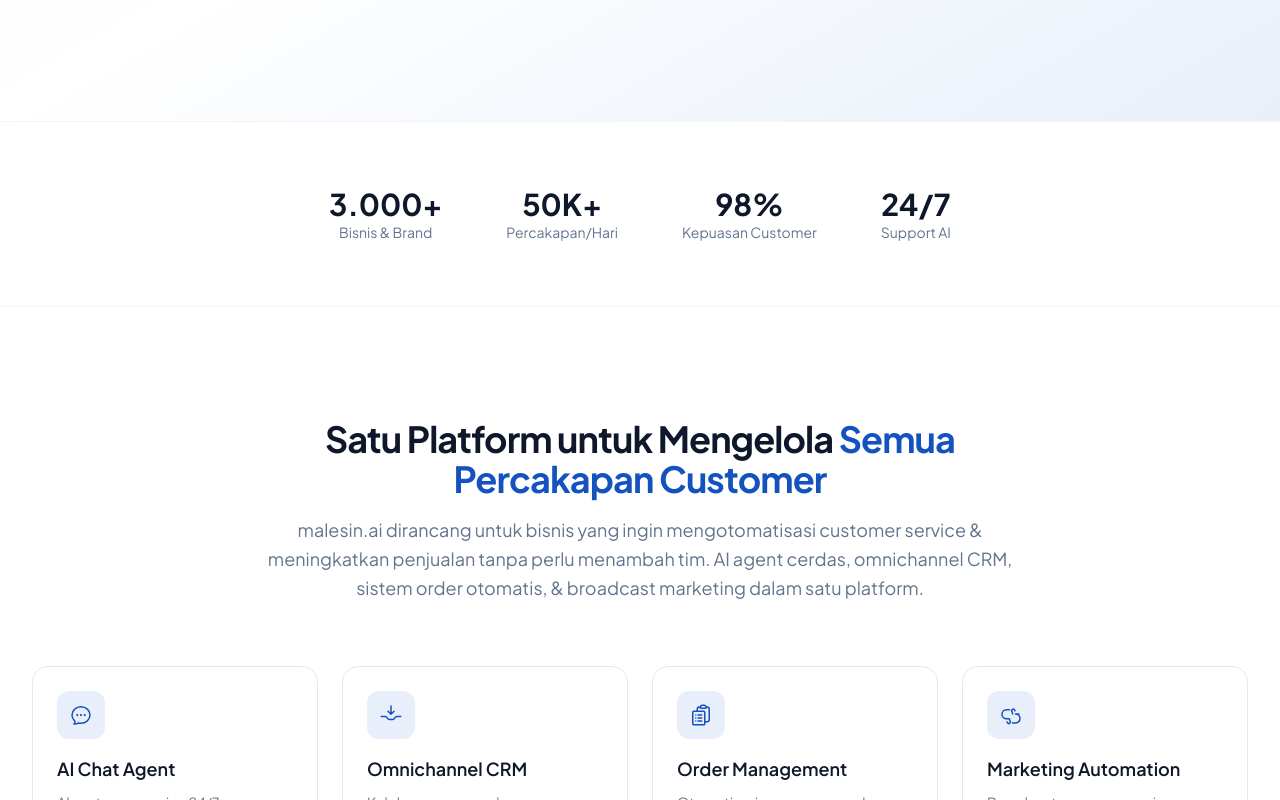
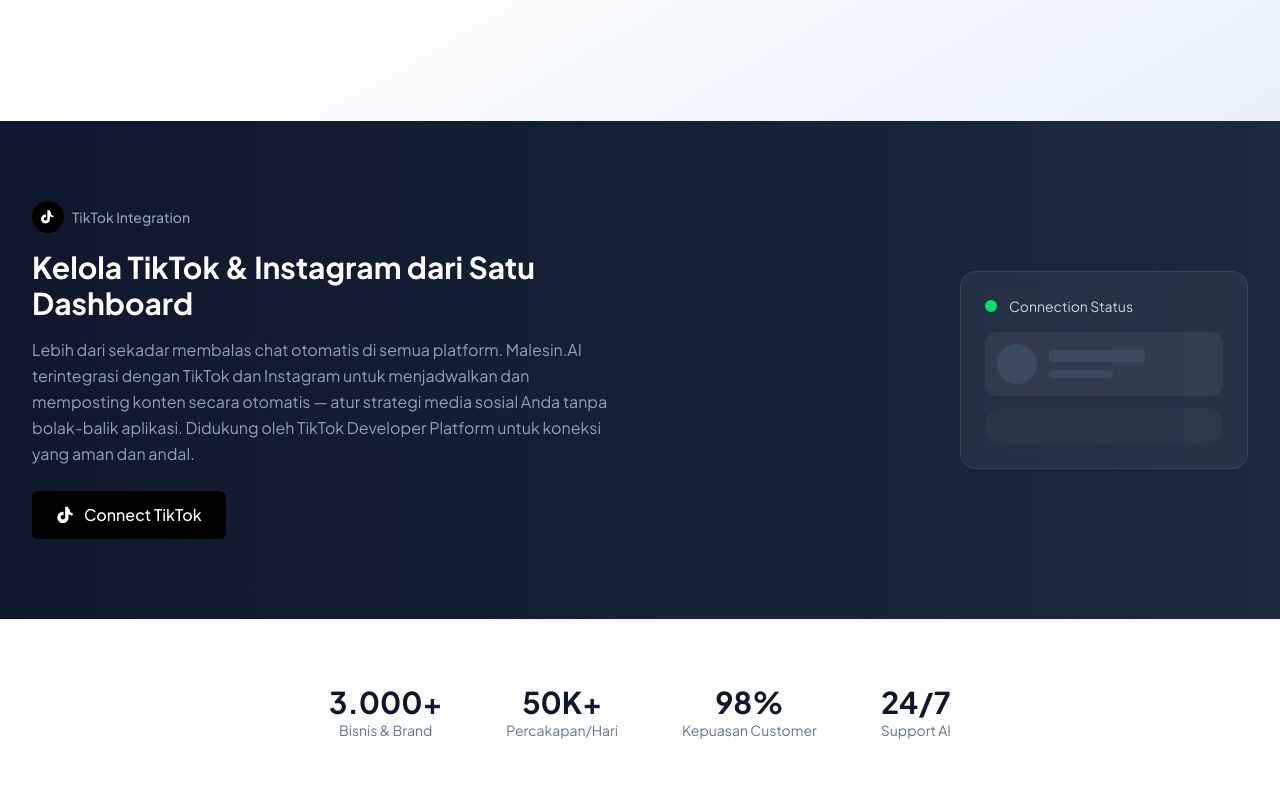
Before and after one commit to RIANPURNAMA1/malesin.ai, a React (Vite) app: page / in a window 1280 px wide. Shown: the part 680-1480 px from the top of the page. Built offline with nearby package versions, Linux system fonts and the light colour scheme.

Commit message:
perubahan

```diff
--- a/src/components/TikTokConnectSection.tsx
+++ b/src/components/TikTokConnectSection.tsx
@@ -15,11 +15,14 @@
               <span className="text-sm font-medium text-slate-400">TikTok Integration</span>
             </div>
             <h2 className="text-3xl font-bold text-white mb-4">
-              Hubungkan TikTok Anda
+              Kelola TikTok & Instagram dari Satu Dashboard
             </h2>
             <p className="text-slate-400 leading-relaxed mb-6">
-              Integrasikan akun TikTok Anda ke Malesin.AI untuk mengelola konten, melihat
-              analitik, dan mengotomatisasi posting Anda langsung dari satu dashboard.
+              Lebih dari sekadar membalas chat otomatis di semua platform. Malesin.AI
+              terintegrasi dengan TikTok dan Instagram untuk menjadwalkan dan memposting
+              konten secara otomatis — atur strategi media sosial Anda tanpa bolak-balik
+              aplikasi. Didukung oleh TikTok Developer Platform untuk koneksi yang aman
+              dan andal.
             </p>
             <Link
               to="/auth/tiktok/authorize"
--- a/src/pages/Home.tsx
+++ b/src/pages/Home.tsx
@@ -14,13 +14,13 @@
     <div className="min-h-screen bg-white">
       <Navbar />
       <Hero />
+      <TikTokConnectSection />
       <Stats />
       <Services />
       <ChatDemo />
       <Features />
       <Testimonials />
       <CTA />
-      <TikTokConnectSection />
       <Footer />
     </div>
   )
```
